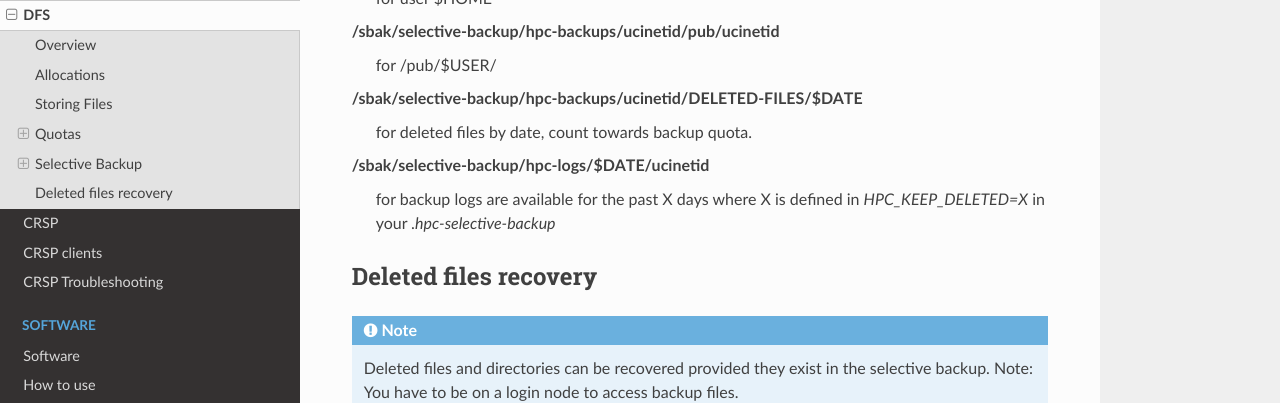
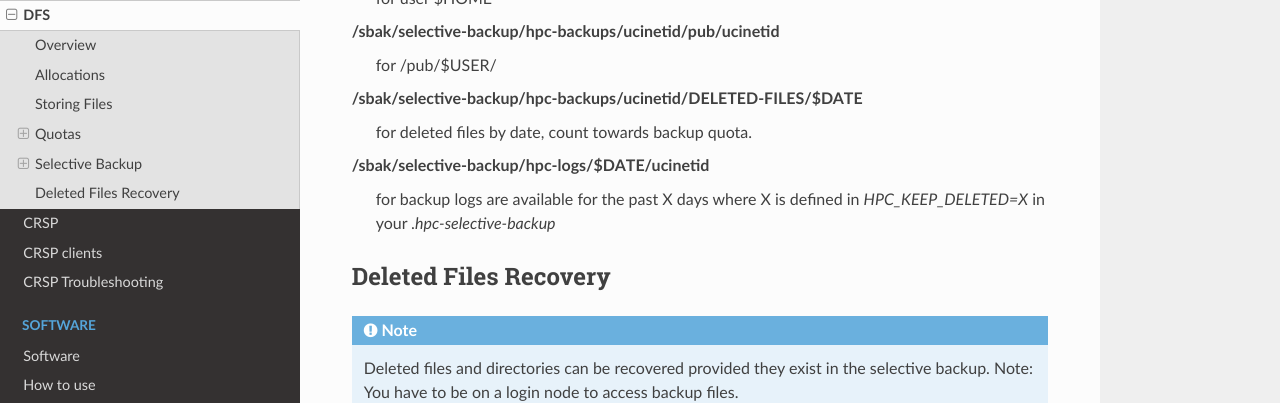
Before and after one commit to RCIC-UCI-Public/website-rcic, a Sphinx documentation site: the page built from docs/source/storage/dfs.rst, in a window 1280 px wide and 900 px high, scrolled down 7525 px. Shown: the top 403 px of the window. Built offline with Sphinx 7.4.7 and the Read the Docs theme 2.0.0, drawn with Linux system fonts in a browser that asks for light colours.

Commit message:
keep caps consistent

```diff
--- a/docs/source/storage/dfs.rst
+++ b/docs/source/storage/dfs.rst
@@ -398,7 +398,7 @@ from the following paths:
 
 .. _selective backup recovery:
 
-Deleted files recovery
+Deleted Files Recovery
 ----------------------
 
 .. note:: Deleted files and directories can be recovered provided they exist in the selective backup.
--- a/docs/source/storage/home.rst
+++ b/docs/source/storage/home.rst
@@ -163,7 +163,7 @@ space in your :tt:`$HOME` in order to continue to work.
 
 .. _home files recovery:
 
-Deleted files recovery
+Deleted Files Recovery
 ^^^^^^^^^^^^^^^^^^^^^^
 
 You can use snapshots  to restore files and directories provided that
```
